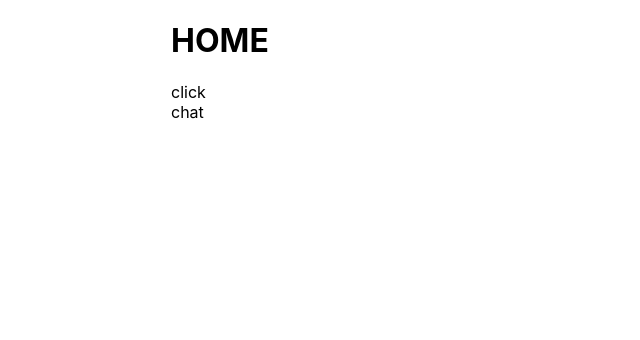
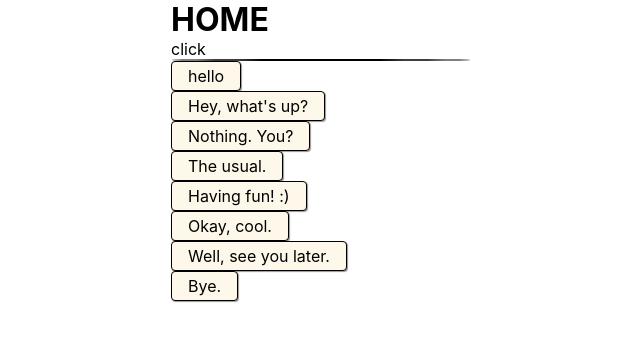
Before and after one commit to serling/smarts, a Next.js app: page / in a window 1280 px wide. Shown: the top 340 px of the page, without its empty margins (19-659 px from the left). Built offline with nearby package versions, Linux system fonts and the light colour scheme.

Commit message:
components

```diff
--- a/components/chat/chat.jsx
+++ /dev/null
@@ -1,5 +0,0 @@
-const Chat = () => {
-  return <div>chat</div>;
-};
-
-export default Chat;
--- a/components/clicker/clicker.jsx
+++ b/components/clicker/clicker.jsx
@@ -10,13 +10,14 @@ const themes = {
   default: "default",
 };
 
-const Clicker = ({ children, className, tag, href, theme, text }) => {
+const Clicker = ({ children, className, tag, href, theme, text, onClick }) => {
   return (
     <>
       {React.createElement(
         `${href ? "a" : elements[tag]}`,
         {
           href,
+          onClick,
           className: cn(
             "clicker",
             { [`clicker--${themes[theme]}`]: themes[theme] },
@@ -28,6 +29,9 @@ const Clicker = ({ children, className, tag, href, theme, text }) => {
       <style jsx>
         {`
           .clicker {
+            &__content {
+              color: black;
+            }
           }
         `}
       </style>
@@ -39,6 +43,7 @@ Clicker.propTypes = {
   tag: PropTypes.oneOf(Object.values(elements)),
   href: PropTypes.string,
   text: PropTypes.string,
+  onClick: PropTypes.func,
   className: PropTypes.string,
   theme: PropTypes.oneOf(Object.values(themes)),
 };
--- /dev/null
+++ b/components/dialoge/dialoge.jsx
@@ -0,0 +1,78 @@
+import PropTypes from "prop-types";
+import cn from "classnames";
+
+import Line from "../line/line";
+import ProfilePicture from "../profile-picture/profile-picture";
+
+const Dialoge = ({ lines }) => {
+  return (
+    <>
+      <div className="dialoge">
+        <div className="dialoge__image">
+          <ProfilePicture src="../public/ryan.jpg" />
+        </div>
+        {lines.length > 0 && (
+          <ul className="dialoge__list">
+            {lines.map((line, index) => (
+              <li
+                key={index}
+                className={cn("dialoge__item", {
+                  "dialoge__item--other": line.author === "other",
+                  "dialoge__item--me": line.author !== "other",
+                })}
+              >
+                <Line {...line} />
+              </li>
+            ))}
+          </ul>
+        )}
+      </div>
+      <style jsx>
+        {`
+          .dialoge {
+            $self: &;
+            max-width: 300px;
+
+            &__image {
+              display: inline-block;
+              margin: 0.5rem;
+            }
+
+            &__list {
+              display: flex;
+              flex-direction: column;
+            }
+
+            &__item {
+              margin-top: 1rem;
+
+              &:first-child {
+                margin-top: 0;
+              }
+
+              &--me {
+                + #{$self}__item--me {
+                  margin-top: 0.25rem;
+                }
+              }
+
+              &--other {
+                align-self: flex-end;
+
+                + #{$self}__item--other {
+                  margin-top: 0.25rem;
+                }
+              }
+            }
+          }
+        `}
+      </style>
+    </>
+  );
+};
+
+Dialoge.propTypes = {
+  lines: PropTypes.arrayOf(PropTypes.shape(Line.propTypes)),
+};
+
+export default Dialoge;
--- a/components/home/home.jsx
+++ b/components/home/home.jsx
@@ -1,16 +1,50 @@
 import Clicker from "../clicker/clicker";
-import Chat from "../chat/chat";
+import Dialoge from "../dialoge/dialoge";
+
+const lines = [
+  {
+    text: "hello",
+  },
+  {
+    author: "other",
+    text: "Hey, what's up?",
+  },
+  {
+    text: "Nothing. You?",
+  },
+  {
+    author: "other",
+    text: "The usual.",
+  },
+  {
+    author: "other",
+    text: "Having fun! :)",
+  },
+  {
+    text: "Okay, cool.",
+  },
+  {
+    text: "Well, see you later.",
+  },
+  {
+    text: "Bye.",
+  },
+];
 
 const Home = () => {
+  const handleOnClick = () => {
+    console.log("clickety!");
+  };
+
   return (
     <>
       <div className="home">
         <h1 className="home__title">HOME</h1>
         <div>
-          <Clicker href="#" text="click" />
+          <Clicker href="#" text="click" onClick={handleOnClick} />
         </div>
         <div>
-          <Chat />
+          <Dialoge lines={lines} />
         </div>
       </div>
       <style jsx>{`
--- /dev/null
+++ b/components/line/line.jsx
@@ -0,0 +1,49 @@
+import PropTypes from "prop-types";
+import cn from "classnames";
+
+const authors = {
+  me: "me",
+  other: "other",
+};
+
+const Line = ({ text, delay, author }) => {
+  return (
+    <>
+      <div
+        className={cn("line", {
+          [`line--${authors[author]}`]: authors[author],
+        })}
+      >
+        {text && <p className="line__text">{text}</p>}
+      </div>
+      <style jsx>{`
+        .line {
+          background-color: #fdf8ea;
+          display: inline-block;
+          padding: 0.25rem 1rem;
+          border-radius: 4px;
+          border: 1px solid black;
+          box-shadow: 1px 1px 1px 0px #999696;
+
+          &--me {
+          }
+
+          &--other {
+          }
+        }
+      `}</style>
+    </>
+  );
+};
+
+Line.propTypes = {
+  text: PropTypes.string,
+  delay: PropTypes.number,
+  author: PropTypes.oneOf(Object.values(authors)),
+};
+
+Line.defaultProps = {
+  author: authors.me,
+};
+
+export default Line;
--- /dev/null
+++ b/components/profile-picture/profile-picture.jsx
@@ -0,0 +1,58 @@
+import PropTypes from "prop-types";
+import cn from "classnames";
+
+const sizes = {
+  normal: "normal",
+  small: "small",
+};
+
+const ProfilePicture = ({ src, size }) => {
+  return (
+    <>
+      <div
+        className={cn("profile-picture", {
+          [`profile-picture--${sizes[size]}`]: sizes[size],
+        })}
+      >
+        <span className="profile-picture__image" />
+      </div>
+      <style jsx>{`
+        .profile-picture {
+          border: 1px solid black;
+          border-radius: 50%;
+
+          &--normal {
+            width: 100px;
+            height: 100px;
+          }
+
+          &--small {
+            width: 50px;
+            height: 50px;
+          }
+
+          &__image {
+            background: url("${src}") no-repeat center center;
+            background-size: cover;
+            width: 100%;
+            height: 100%;
+            display: block;
+          }
+        }
+      `}</style>
+    </>
+  );
+};
+
+ProfilePicture.propTypes = {
+  src: PropTypes.string,
+  size: PropTypes.oneOf(Object.values(sizes)),
+};
+
+ProfilePicture.defaultProps = {
+  size: sizes.normal,
+};
+
+ProfilePicture.sizes = sizes;
+
+export default ProfilePicture;
--- a/styles/globals.css
+++ b/styles/globals.css
@@ -1,5 +1,6 @@
 html,
 body {
+  font-size: 16px;
   padding: 0;
   margin: 0;
   font-family: -apple-system, BlinkMacSystemFont, Segoe UI, Roboto, Oxygen,
@@ -11,6 +12,24 @@ a {
   text-decoration: none;
 }
 
+p,
+h1,
+h2,
+h3,
+h4,
+h5,
+h6 {
+  margin: 0;
+}
+
+ul,
+ol,
+li {
+  margin: 0;
+  padding: 0;
+  list-style: none;
+}
+
 * {
   box-sizing: border-box;
 }
```
Also changed, not shown: public/ryan.jpg (added).
